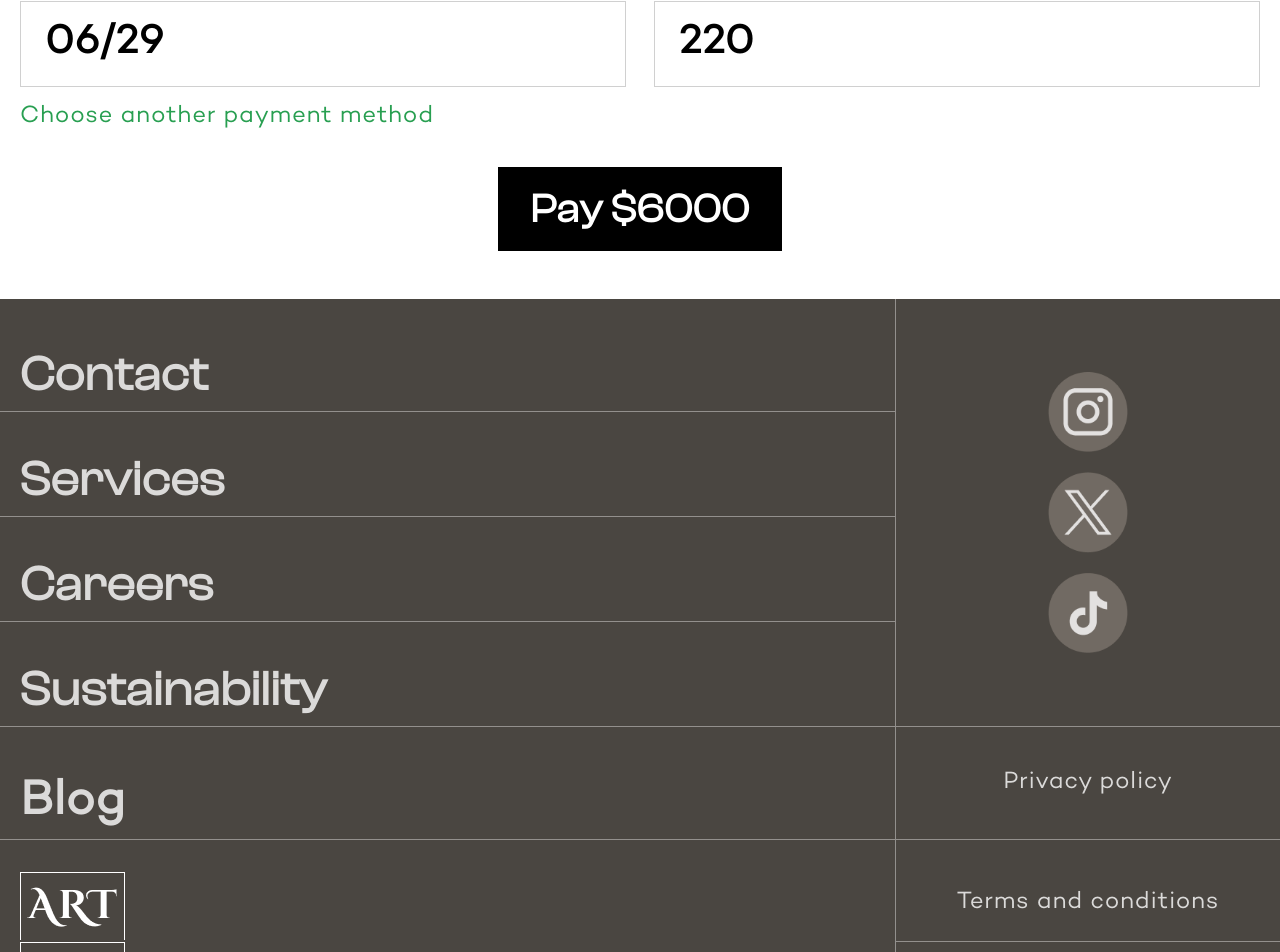
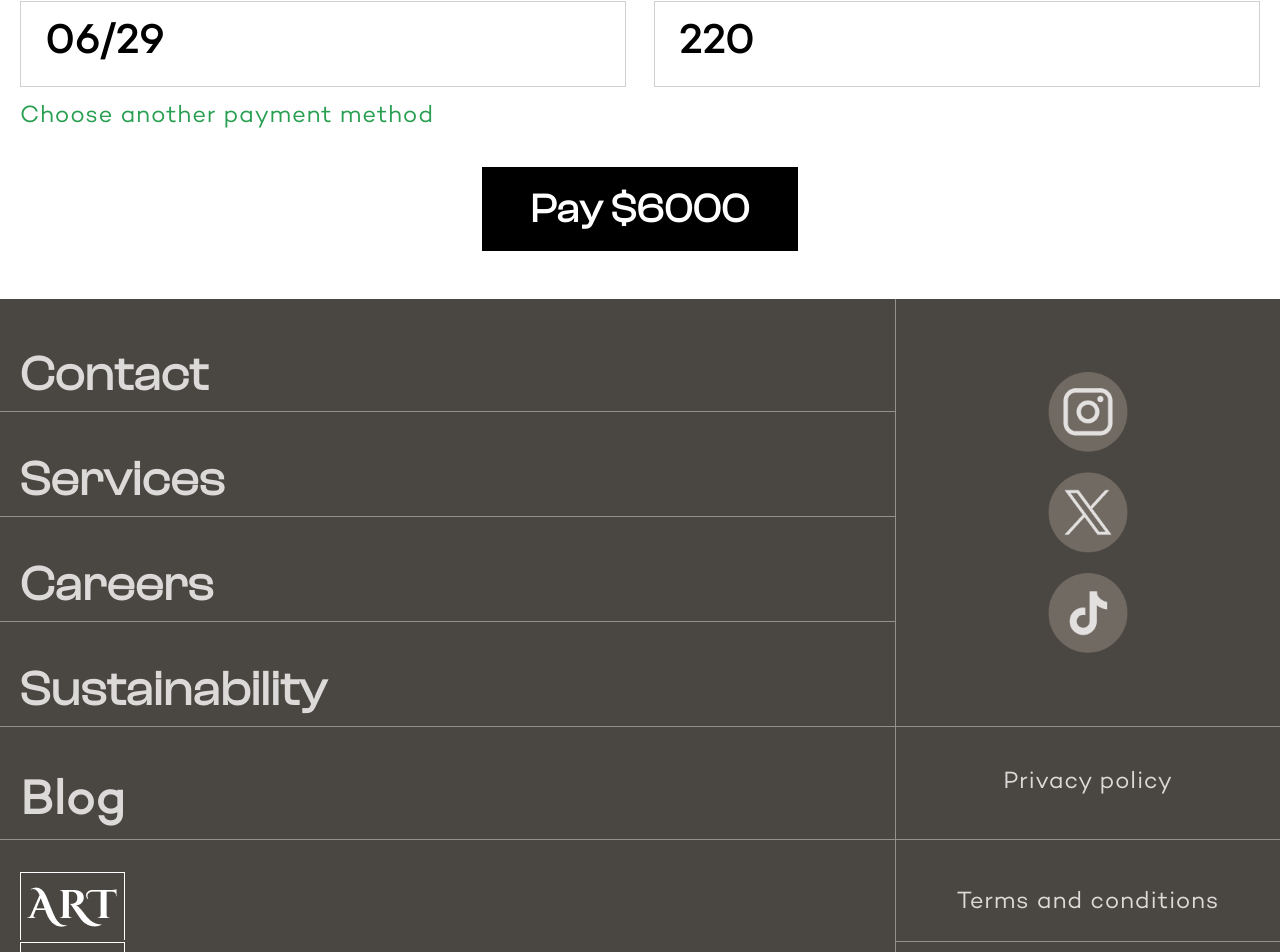
Before and after one commit to OSKIconcept/art-go, a React (Vite) app: page /checkout in a window 1280 px wide. Shown: the part 2149-3101 px from the top of the page. Built offline with nearby package versions, Linux system fonts and the light colour scheme.

Commit message:
fixed button in checkout

```diff
--- a/src/pages/CheckoutPage.jsx
+++ b/src/pages/CheckoutPage.jsx
@@ -185,7 +185,7 @@ const CheckoutPage = () => {
       </div>
 
       <div className="items-center justify-center flex font-clash md:pb-12 pb-6">
-        <div className="text-white md:px-8 px-4 md:py-3 py-1.5 bg-black">
+        <div className="text-white md:px-12 px-6 md:py-3 py-1.5 bg-black">
           <Link to="*">
             <h3 className="font-clash font-bold">Pay $6000</h3>
           </Link>
```
